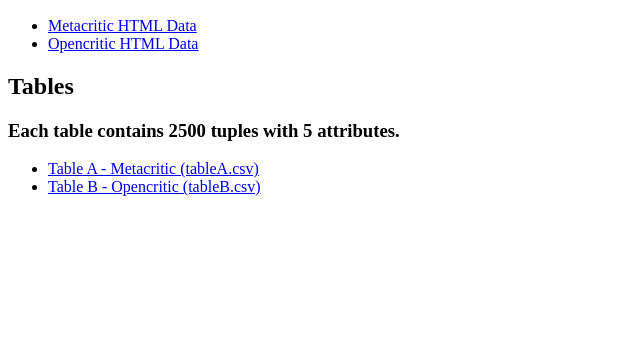
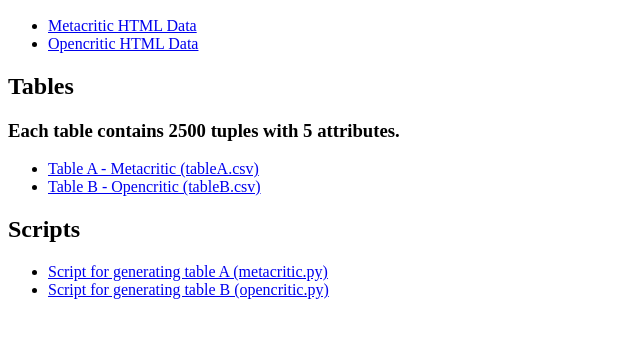
Before and after one commit to brycerr/brycerr.github.io, a plain HTML site: page index.html in a window 1280 px wide. Shown: the part 110-448 px from the top of the page, without its empty margins (0-640 px from the left). Drawn offline with Linux system fonts and the light colour scheme.

Commit message:
Python script links

```diff
--- a/index.html
+++ b/index.html
@@ -19,5 +19,11 @@
         <li><a href="tableA.csv">Table A - Metacritic (tableA.csv)</a></li>
         <li><a href="tableB.csv">Table B - Opencritic (tableB.csv)</a></li>
     </ul>
+
+	<h2>Scripts</h2>
+	<ul>
+        <li><a href="metacritic.py">Script for generating table A (metacritic.py)</a></li>
+        <li><a href="opencritic.py">Script for generating table B (opencritic.py)</a></li>
+    </ul>
 </body>
 </html>
```
